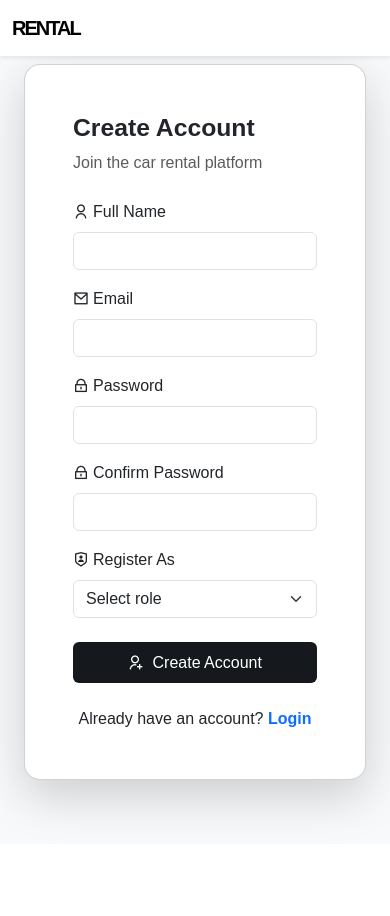
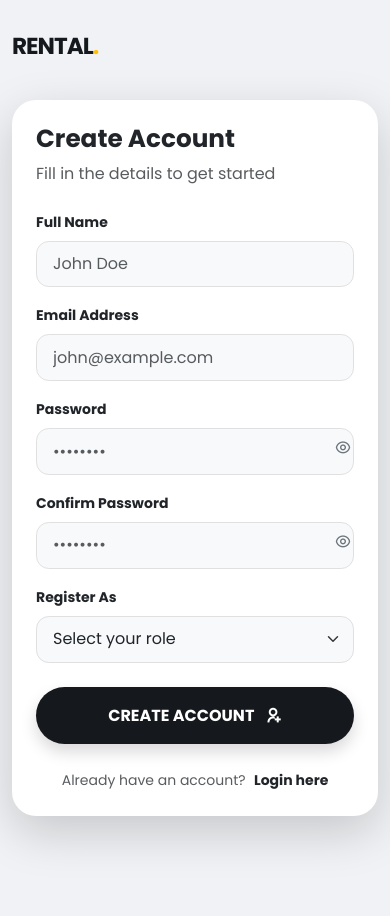
Before and after one commit to mgarikalfn/car-rental, a PHP site: page /auth/register.php in a window 390 px wide. Before the commit the page ends 822 px from the top, so only its background shows below. Run offline with PHP 8.4, Linux system fonts and the light colour scheme; some libraries are stand-ins or nearby versions.

Commit message:
updated the login and signup page

```diff
--- a/auth/register.php
+++ b/auth/register.php
@@ -1,179 +1,149 @@
-<?php
-require_once "../config/db.php"; // your DB connection
-
-$uerror = $eerror = $perror = $cperror = ""; // error variables
-$message = "";
-
-if ($_SERVER['REQUEST_METHOD'] === "POST") {
-    $name = trim($_POST["name"]);
-    $email = trim($_POST["email"]);
-    $password = $_POST["password"];
-    $confirmPassword = $_POST["confirmpassword"];
-    $role = $_POST["role"];
-
-    // Validation
-    function validateUser($user) {
-        global $uerror;
-        if (empty($user)) {
-            $uerror = "Username is required.";
-        } elseif (!preg_match("/^[a-zA-Z ]+$/", $user)) {
-            $uerror = "Username must contain only letters and spaces.";
-        } elseif (strlen($user) < 5) {
-            $uerror = "Username must be at least 5 characters long.";
-        }
-    }
-
-    function validateEmail($email) {
-        global $eerror;
-        if (empty($email)) {
-            $eerror = "Email is required.";
-        } else {
-            $sanitizedEmail = filter_var($email, FILTER_SANITIZE_EMAIL);
-            if (!filter_var($sanitizedEmail, FILTER_VALIDATE_EMAIL)) {
-                $eerror = "Invalid email format.";
-            }
-        }
-    }
-
-    function validatePassword($password) {
-        global $perror;
-        if (empty($password)) {
-            $perror = "Password is required.";
-        } elseif (strlen($password) < 8) {
-            $perror = "Password must be at least 8 characters long.";
-        } elseif (!preg_match('/\d/', $password)) {
-            $perror = "Password must contain at least one number.";
-        } elseif (!preg_match('/[\W_]/', $password)) {
-            $perror = "Password must contain at least one special character.";
-        }
-    }
-
-    function validateConfirmPassword($password, $confirmPassword) {
-        global $cperror;
-        if (empty($confirmPassword)) {
-            $cperror = "Confirm Password is required.";
-        } elseif ($password !== $confirmPassword) {
-            $cperror = "Passwords do not match.";
-        }
-    }
-
-    validateUser($name);
-    validateEmail($email);
-    validatePassword($password);
-    validateConfirmPassword($password, $confirmPassword);
-
-    if (!$uerror && !$eerror && !$perror && !$cperror) {
-        $conn = connect();
-
-        // Check if email exists
-        $stmt = $conn->prepare("SELECT id FROM users WHERE email = ?");
-        $stmt->bind_param("s", $email);
-        $stmt->execute();
-        $stmt->store_result();
-
-        if ($stmt->num_rows > 0) {
-            $eerror = "Email already registered.";
-        } else {
-            // Insert user
-            $hashedPassword = password_hash($password, PASSWORD_DEFAULT);
-            $stmt = $conn->prepare("INSERT INTO users (name, email, password, role) VALUES (?, ?, ?, ?)");
-            $stmt->bind_param("ssss", $name, $email, $hashedPassword, $role);
-
-            if ($stmt->execute()) {
-                header("Location: login.php?success=1");
-                exit;
-            } else {
-                $message = "Registration failed. Please try again.";
-            }
-        }
-    }
-}
-?>
-
 <!DOCTYPE html>
 <html lang="en">
 <head>
 <meta charset="UTF-8">
 <meta name="viewport" content="width=device-width, initial-scale=1.0">
-<title>RENTAL | Register</title>
+<title>RENTAL | Create Account</title>
 <link href="https://cdn.jsdelivr.net/npm/bootstrap@5.3.2/dist/css/bootstrap.min.css" rel="stylesheet">
 <link href="https://cdn.jsdelivr.net/npm/remixicon@4.3.0/fonts/remixicon.css" rel="stylesheet">
 <style>
-  body { font-family: "Poppins", sans-serif; background-color: #f8f9fa; }
-  .brand { font-family: "Syncopate", sans-serif; font-weight: 700; letter-spacing: -2px; }
-  .btn-primary { background-color: #15191d; border: none; }
-  .btn-primary:hover { background-color: #f5b754; color: #15191d; }
-  .register-card { border-radius: 1rem; overflow: hidden; }
-  .register-image { background: url("../assets/auth-car.png") center/cover no-repeat; min-height: 100%; }
+    @import url('https://fonts.googleapis.com/css2?family=Poppins:wght@300;400;600;700&display=swap');
+
+    body { font-family: "Poppins", sans-serif; background-color: #f0f2f5; }
+    .brand { font-weight: 800; letter-spacing: -1px; color: #15191d !important; }
+    .btn-primary { background-color: #15191d; border: none; transition: 0.3s; }
+    .btn-primary:hover { background-color: #f5b754; color: #15191d; transform: translateY(-2px); }
+
+    .register-card { border: none; border-radius: 1.5rem; overflow: hidden; background: #fff; }
+
+    .register-image {
+        background: linear-gradient(rgba(21, 25, 29, 0.5), rgba(21, 25, 29, 0.5)),
+                    url('https://images.unsplash.com/photo-1492144534655-ae79c964c9d7?auto=format&fit=crop&q=80&w=1000');
+        background-size: cover;
+        background-position: center;
+        min-height: 100%;
+        display: flex;
+        flex-direction: column;
+        justify-content: flex-end;
+        padding: 50px;
+        color: white;
+    }
+
+    .form-control, .form-select {
+        border-radius: 0.8rem;
+        padding: 0.65rem 1rem;
+        border: 1px solid #e0e0e0;
+        background-color: #f8f9fa;
+    }
+
+    /* Password Toggle Styling */
+    .pass-group { position: relative; }
+    .toggle-icon {
+        position: absolute;
+        right: 15px;
+        top: 38px;
+        cursor: pointer;
+        color: #6c757d;
+        z-index: 10;
+    }
+
+    .error-text { font-size: 0.75rem; font-weight: 600; margin-top: 4px; display: block; color: #dc3545; }
 </style>
 </head>
 
 <body>
-<nav class="navbar navbar-light bg-white shadow-sm fixed-top">
+<nav class="navbar navbar-light bg-transparent fixed-top pt-4">
   <div class="container">
-    <a class="navbar-brand brand" href="../index.php">RENTAL</a>
+    <a class="navbar-brand brand fs-3" href="../index.php">RENTAL<span class="text-warning">.</span></a>
   </div>
 </nav>
 
-<div class="container d-flex align-items-center justify-content-center" style="min-height:100vh;">
+<div class="container d-flex align-items-center justify-content-center" style="min-height:100vh; padding: 100px 0;">
   <div class="row w-100 justify-content-center">
-    <div class="col-lg-8">
+    <div class="col-lg-11 col-xl-10">
       <div class="card register-card shadow-lg">
         <div class="row g-0">
-          <div class="col-md-6 d-none d-md-block">
-            <div class="register-image"></div>
+
+          <div class="col-md-5 d-none d-md-block">
+            <div class="register-image">
+                <h2 class="fw-bold">Start Your Journey.</h2>
+                <p class="opacity-75">Join thousands of drivers and car owners in the most premium rental community.</p>
+            </div>
           </div>
-          <div class="col-md-6 p-5">
-            <h2 class="fw-bold mb-2">Create Account</h2>
-            <p class="text-muted mb-4">Join the car rental platform</p>
 
-            <?php if (!empty($message)) echo "<div class='alert alert-danger'>$message</div>"; ?>
+          <div class="col-md-7 p-4 p-lg-5">
+            <h2 class="fw-bold text-dark">Create Account</h2>
+            <p class="text-muted mb-4">Fill in the details to get started</p>
 
             <form method="POST" action="">
-              <div class="mb-3">
-                <label class="form-label"><i class="ri-user-line me-1"></i>Full Name</label>
-                <input type="text" name="name" class="form-control" value="<?= isset($name) ? htmlspecialchars($name) : '' ?>" required>
-                <?php if (!empty($uerror)) echo "<span class='text-danger'>$uerror</span>"; ?>
+              <div class="row">
+                <div class="col-md-6 mb-3">
+                    <label class="form-label small fw-bold">Full Name</label>
+                    <input type="text" name="name" class="form-control" placeholder="John Doe" required>
+                    <?php if (!empty($uerror)) echo "<span class='error-text'>$uerror</span>"; ?>
+                </div>
+                <div class="col-md-6 mb-3">
+                    <label class="form-label small fw-bold">Email Address</label>
+                    <input type="email" name="email" class="form-control" placeholder="john@example.com" required>
+                    <?php if (!empty($eerror)) echo "<span class='error-text'>$eerror</span>"; ?>
+                </div>
               </div>
 
-              <div class="mb-3">
-                <label class="form-label"><i class="ri-mail-line me-1"></i>Email</label>
-                <input type="email" name="email" class="form-control" value="<?= isset($email) ? htmlspecialchars($email) : '' ?>" required>
-                <?php if (!empty($eerror)) echo "<span class='text-danger'>$eerror</span>"; ?>
-              </div>
+              <div class="row">
+                <div class="col-md-6 mb-3 pass-group">
+                    <label class="form-label small fw-bold">Password</label>
+                    <input type="password" name="password" id="regPassword" class="form-control" placeholder="••••••••" required>
+                    <i class="ri-eye-line toggle-icon" onclick="togglePass('regPassword', this)"></i>
+                    <?php if (!empty($perror)) echo "<span class='error-text'>$perror</span>"; ?>
+                </div>
 
-              <div class="mb-3">
-                <label class="form-label"><i class="ri-lock-line me-1"></i>Password</label>
-                <input type="password" name="password" class="form-control" required>
-                <?php if (!empty($perror)) echo "<span class='text-danger'>$perror</span>"; ?>
-              </div>
-
-              <div class="mb-3">
-                <label class="form-label"><i class="ri-lock-line me-1"></i>Confirm Password</label>
-                <input type="password" name="confirmpassword" class="form-control" required>
-                <?php if (!empty($cperror)) echo "<span class='text-danger'>$cperror</span>"; ?>
+                <div class="col-md-6 mb-3 pass-group">
+                    <label class="form-label small fw-bold">Confirm Password</label>
+                    <input type="password" name="confirmpassword" id="confirmPassword" class="form-control" placeholder="••••••••" required>
+                    <i class="ri-eye-line toggle-icon" onclick="togglePass('confirmPassword', this)"></i>
+                    <?php if (!empty($cperror)) echo "<span class='error-text'>$cperror</span>"; ?>
+                </div>
               </div>
 
               <div class="mb-4">
-                <label class="form-label"><i class="ri-shield-user-line me-1"></i>Register As</label>
+                <label class="form-label small fw-bold">Register As</label>
                 <select name="role" class="form-select" required>
-                  <option value="">Select role</option>
-                  <option value="customer" <?= isset($role) && $role === 'customer' ? 'selected' : '' ?>>Customer</option>
-                  <option value="owner" <?= isset($role) && $role === 'owner' ? 'selected' : '' ?>>Car Owner</option>
+                  <option value="">Select your role</option>
+                  <option value="customer">Customer (I want to rent)</option>
+                  <option value="owner">Car Owner (I want to list)</option>
                 </select>
               </div>
 
-              <button type="submit" class="btn btn-primary w-100 py-2"><i class="ri-user-add-line me-1"></i> Create Account</button>
+              <div class="d-grid mb-4">
+                <button type="submit" class="btn btn-primary py-3 fw-bold rounded-pill shadow">
+                    CREATE ACCOUNT <i class="ri-user-add-line ms-2"></i>
+                </button>
+              </div>
+
+              <div class="text-center">
+                <span class="text-muted small">Already have an account?</span>
+                <a href="login.php" class="small text-dark fw-bold text-decoration-none ms-1">Login here</a>
+              </div>
             </form>
-
-            <div class="text-center mt-4">
-              <p class="mb-0">Already have an account? <a href="login.php" class="text-decoration-none fw-semibold">Login</a></p>
-            </div>
           </div>
         </div>
       </div>
     </div>
   </div>
 </div>
+
+<script>
+// Reusable function to toggle password visibility
+function togglePass(inputId, icon) {
+    const input = document.getElementById(inputId);
+    if (input.type === "password") {
+        input.type = "text";
+        icon.classList.replace('ri-eye-line', 'ri-eye-off-line');
+    } else {
+        input.type = "password";
+        icon.classList.replace('ri-eye-off-line', 'ri-eye-line');
+    }
+}
+</script>
 </body>
 </html>
```
Also changed, not shown: auth/login.php (+74 -56 lines).
